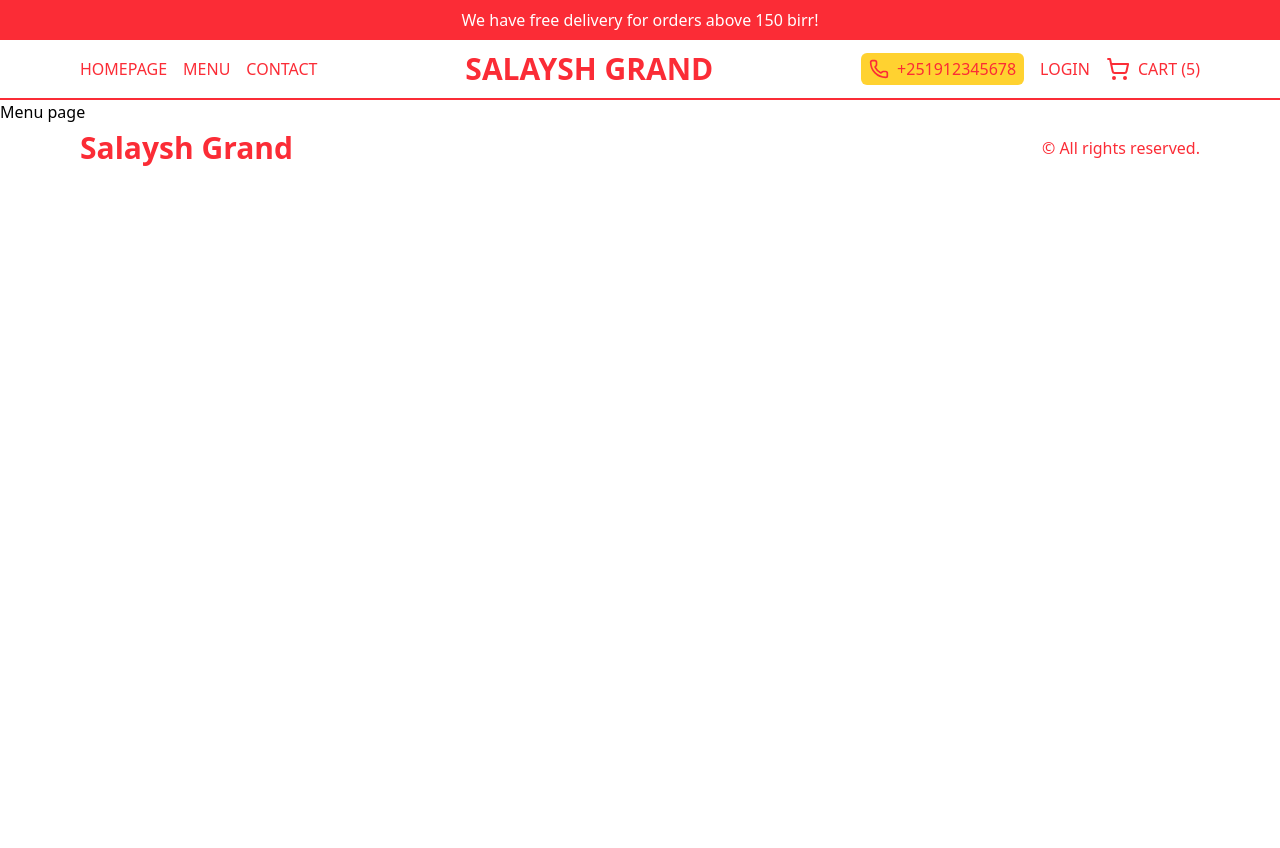
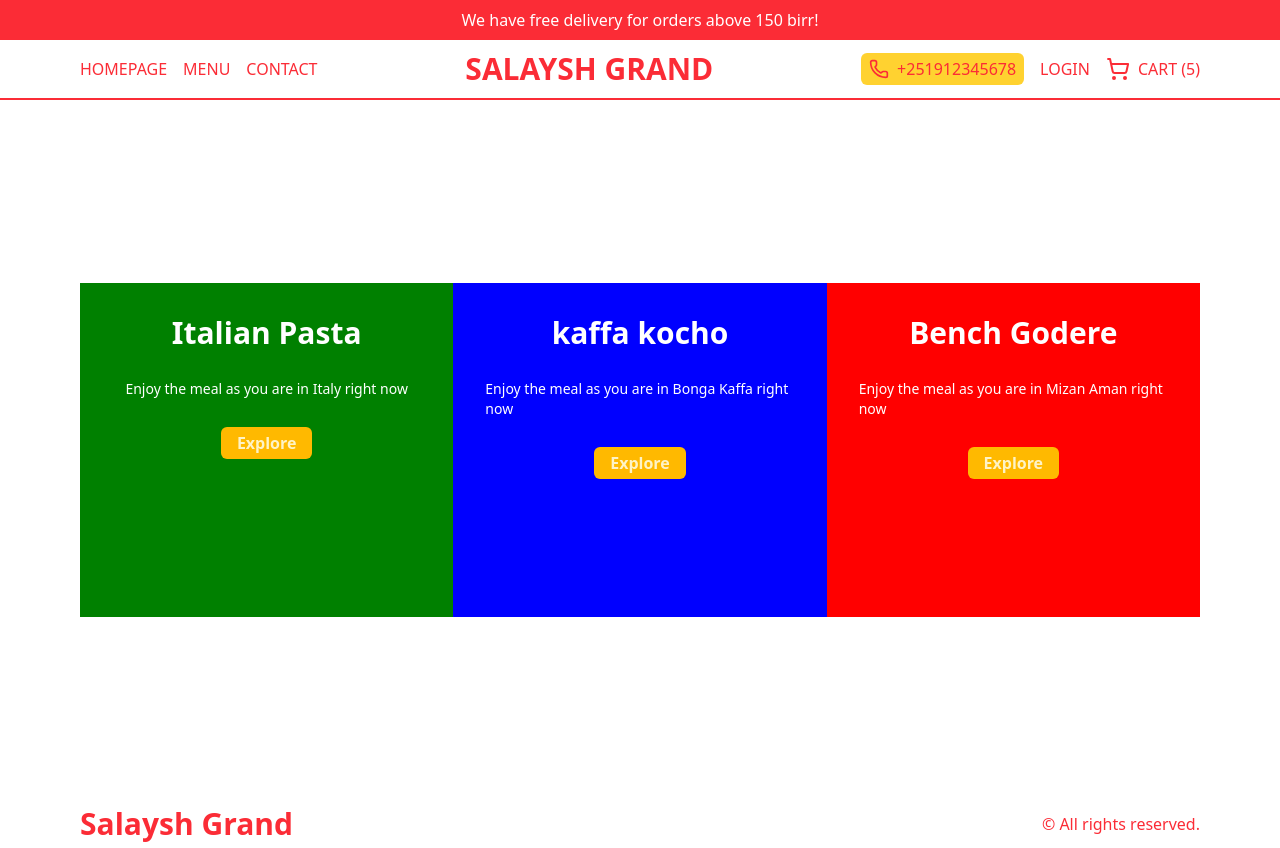
Before and after one commit to YibestBelay/Hotel-Salaysh, a Next.js app in the folder hotel-salaysh/: page /menu in a window 1280 px wide. Before the commit the page ends 800 px from the top, so only its background shows below. Built offline with nearby package versions, Linux system fonts and the light colour scheme.

Commit message:
Category and single item designed

```diff
--- a/hotel-salaysh/src/app/menu/[catagory]/page.tsx
+++ b/hotel-salaysh/src/app/menu/[catagory]/page.tsx
@@ -1,8 +1,25 @@
+import { pizzas } from '@/data'
+import Link from 'next/link'
 import React from 'react'
+import Image from 'next/image'
 
 const CatagoryPages = () => {
   return (
-    <div>CatagoryPages</div>
+    <div className='flex flex-wrap text-red-500'>
+      {pizzas.map((pizza)=>(
+        <Link className='w-full h-[70vh] border-r-2 border-b-2 border-red-500 sm:w-1/2 lg:w-1/3 p-4 flex flex-col justify-between group even:bg-fuchsia-50' key={pizza.id} href={`/product/${pizza.id}`}>
+          {pizza.img&&(
+            <div className='relative h-[80%]'>
+            <Image src={pizza.img} alt="" fill className='object-contain'/>
+          </div>)}
+          <div className='p-5  flex flex-row justify-between items-center font-bold'>
+          <h1 className='text-2xl p-2'>{pizza.title}</h1>
+          <p className='text-xl p-2  group-hover:hidden'>${pizza.price}</p>
+          <button className='md:hidden group-hover:block  bg-red-500 text-white px-4 py-1 rounded-md hover:bg-red-600 transition-colors cursor-pointer'>Add to Cart</button>
+          </div>
+        </Link>
+      ))}
+    </div>
   )
 }
 
--- a/hotel-salaysh/src/app/menu/page.tsx
+++ b/hotel-salaysh/src/app/menu/page.tsx
@@ -1,8 +1,22 @@
 import React from 'react'
+import {menu} from '../../data'
+import Link from 'next/link'
+
 
 const MenuPage = () => {
   return (
-    <div>Menu page</div>
+    <div className='p-4 lg:px-15 xl:px-20 h-[calc(100vh-5.5rem)] md:h-[calc(100vh-6.25rem)] flex flex-col items-center md:flex-row'>
+       {menu.map((category)=>(
+        <Link href={`/menu/${category.slug}`} key={category.id} className='w-full h-1/3 p-8 md:h-1/2' style={{backgroundColor:`${category.color}`}}>
+         <div className='text-white flex flex-col justify-center items-center gap-2'>
+          <h1 className='text-3xl font-bold'>{category.title}</h1>
+          <p className='text-sm my-5'>{category.desc}</p>
+          <button className='hidden md:block bg-amber-400 font-bold text-amber-100 px-4 py-1 rounded-md hover:bg-amber-500 transition-colors cursor-pointer'>Explore</button>
+         </div>
+
+        </Link>
+       ))}
+    </div>
   )
 
 }
--- a/hotel-salaysh/src/app/product/[id]/page.tsx
+++ b/hotel-salaysh/src/app/product/[id]/page.tsx
@@ -1,8 +1,20 @@
 import React from 'react'
+import Image from 'next/image'
+import { singleProduct } from '@/data'
+import Price from '@/components/Price'
 
 const SingleProduct = () => {
   return (
-    <div>SingleProduct</div>
+    <div className=' text-red-500 p-4 lg:px-15 xl:px-20 h-[calc(100vh-5.5rem)] md:h-[calc(100vh-6.25rem)] flex flex-col justify-around items-center gap-4 md:flex-row md:gap-8'>
+        <div className='relative w-full h-1/2 md:h-[70vh] '>
+          <Image src={singleProduct.img!} alt="" fill className='object-contain'/>
+        </div>
+        <div className='w-full h-1/2 flex flex-col gap-4 '>
+          <h1 className='text-3xl font-bold uppercase'>{singleProduct.title}</h1>
+          <p className='text-sm '>{singleProduct.desc}</p>
+          <Price price={singleProduct.price} id={singleProduct.id} options={singleProduct.options}/>
+        </div>
+    </div>
   )
 }
 
--- a/hotel-salaysh/src/components/Offer.tsx
+++ b/hotel-salaysh/src/components/Offer.tsx
@@ -4,7 +4,7 @@ import CountDown from './CountDown'
 
 const Offer = () => {
   return (
-    <div className=' h-screen  flex flex-col   bg-black md:flex-row '>
+    <div className=' h-[80vh] flex flex-col   bg-black md:flex-row '>
         <div className='flex-1 flex flex-col justify-center items-center gap-8 p-6'>
           <h1 className='text-5xl font-bold text-white'>Special Offer</h1>
           <p className='text-xl text-white'>Get 20% off on your first order</p>
--- /dev/null
+++ b/hotel-salaysh/src/components/Price.tsx
@@ -0,0 +1,59 @@
+'use client'
+import React, { useEffect, useState } from 'react'
+
+type Props={
+    price:number;
+    id:number;
+    options?:{
+        title:string;
+        additionalPrice:number }[];
+}
+
+const Price = ({price,id,options}:Props) => {
+    const [selected, setSelected] = useState(0);
+    const [Total, setTotal] = useState(price);
+    const [quantity, setQuantity] = useState(1);
+
+    useEffect(() => {
+        setTotal(
+           quantity*( options? price + options[selected].additionalPrice:price));
+    },[quantity,price,options,selected])
+  return (
+    <div className='flex flex-col justify-center gap-4 w-full  md:gap-8'>
+        <h2 className='text-2xl font-bold'>${Total.toFixed(2)}</h2>
+        <div className='flex gap-4'>
+        {options?.map((option,index)=>(
+            <button
+                    key={option.title}
+                    className='min-w-[6rem] p-2 ring-1 ring-red-400 rounded-md cursor-pointer'
+                    style={
+                        {
+                            background:selected===index ? 'red' : 'white',
+                            color:selected===index ? 'white' : 'red'
+                        }
+                    }
+                    onClick={()=>setSelected(index)}>
+
+                        {option.title}
+        </button>))}
+        </div>
+        <div className='flex justify-between w-full p-2'>
+            <div className='flex justify-between w-full ring-1 ring-red-400 p-2'>
+                <span>Quantity</span>
+                <div className='flex gap-5 ' >
+                    <button className='cursor-pointer' onClick={()=>setQuantity((prev)=>(prev>1? prev-1:1))}>-</button>
+                    <span>{quantity}</span>
+                    <button className='cursor-pointer' onClick={()=>setQuantity((prev)=>(prev<9? prev+1:9))}>+</button>
+                </div>
+            </div>
+            <div>
+            <button className=' w-30 bg-red-400 text-white ring-2 ring-red-400 p-2 cursor-pointer hover:bg-red-600 transition-colors'>
+                Add to Cart
+            </button>
+            </div>
+        </div>
+    </div>
+  )
+}
+
+export default Price
--- a/hotel-salaysh/src/data.tsx
+++ b/hotel-salaysh/src/data.tsx
@@ -99,4 +99,155 @@ export const featuredProducts:products=[
         ]
 
     }
+];
+
+
+export const pizzas: product[]=[
+    {
+        id:1,
+        title:"Pizza",
+        price:40,
+        desc:"Have a nice time.Local Burger with smooth taste.Local Burger with smooth taste.Local Burger with smooth taste.",
+        img:"/photo_2025-03-22_06-01-03.jpg",
+        options:[
+            {
+                title:"small",
+                additionalPrice:0
+            },
+            {
+                title:"Medium",
+                additionalPrice:5
+            },
+            {
+                title:"Large",
+                additionalPrice:20
+            }
+        ]
+
+    },
+    {
+        id:2,
+        title:"Pizza",
+        price:40,
+        desc:"Have a nice time.Local Burger with smooth taste.Local Burger with smooth taste.Local Burger with smooth taste.",
+        img:"/photo_2025-03-22_06-01-03.jpg",
+        options:[
+            {
+                title:"small",
+                additionalPrice:0
+            },
+            {
+                title:"Medium",
+                additionalPrice:5
+            },
+            {
+                title:"Large",
+                additionalPrice:20
+            }
+        ]
+
+    },
+    {
+        id:3,
+        title:"Pizza",
+        price:40,
+        desc:"Have a nice time.Local Burger with smooth taste.Local Burger with smooth taste.Local Burger with smooth taste.",
+        img:"/photo_2025-03-22_06-01-03.jpg",
+        options:[
+            {
+                title:"small",
+                additionalPrice:0
+            },
+            {
+                title:"Medium",
+                additionalPrice:5
+            },
+            {
+                title:"Large",
+                additionalPrice:20
+            }
+        ]
+
+    },
+    {
+        id:4,
+        title:"Pizza",
+        price:40,
+        desc:"Have a nice time.Local Burger with smooth taste.Local Burger with smooth taste.Local Burger with smooth taste.",
+        img:"/photo_2025-03-22_06-01-03.jpg",
+        options:[
+            {
+                title:"small",
+                additionalPrice:0
+            },
+            {
+                title:"Medium",
+                additionalPrice:5
+            },
+            {
+                title:"Large",
+                additionalPrice:20
+            }
+        ]
+
+    },
 ]
+
+export const singleProduct:product={
+    id:1,
+    title:"Thanos",
+    price:40.70,
+    desc:"Thanos rest in peace.Thanos rest in peace.Thanos rest in peace.Thanos rest in peace.",
+    img:"/Thanos restin.png",
+    options:[
+        {
+            title:"small",
+            additionalPrice:0
+        },
+        {
+            title:"medium",
+            additionalPrice:5
+        },
+        {
+            title:"large",
+            additionalPrice:10
+        }
+    ]
+}
+type Menu = {
+    id:number;
+    slug:string;
+    title:string;
+    desc?:string;
+    img?:string;
+    color:string;
+
+}[];
+
+export const menu:Menu=[
+    {
+        id:1,
+        slug:"pasta",
+        title:"Italian Pasta",
+        desc:"Enjoy the meal as you are in Italy right now",
+        img:"/Thanos restin.png",
+        color:"green"
+    },
+    {
+        id:2,
+        slug:"kocho",
+        title:"kaffa kocho",
+        desc:"Enjoy the meal as you are in Bonga Kaffa right now",
+        img:"/Thanos restin.png",
+        color:"blue"
+    },
+    {
+        id:3,
+        slug:"Godere",
+        title:"Bench Godere",
+        desc:"Enjoy the meal as you are in Mizan Aman right now",
+        img:"/Thanos restin.png",
+        color:"red"
+    },
+
+]
```
